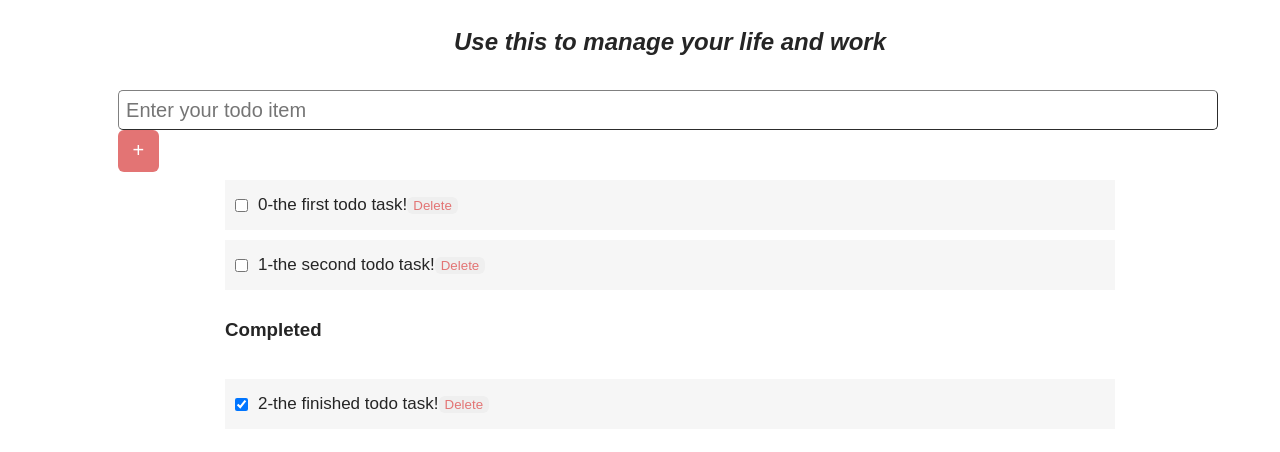
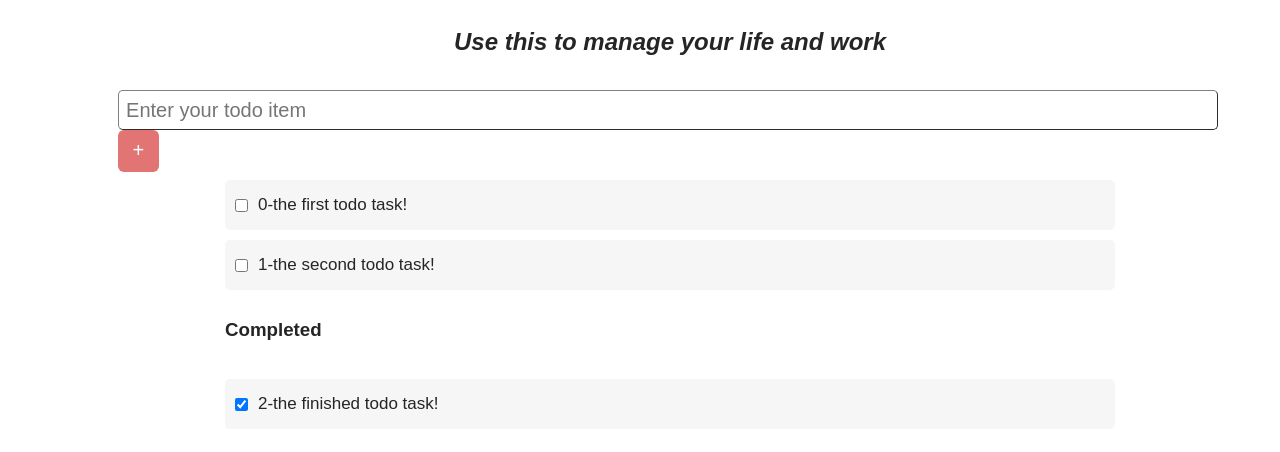
Before and after one commit to tongliAyra/todo-web-with-redux, a React (Create React App) app: page / in a window 1280 px wide. Shown: the top 452 px of the page. Built offline with nearby package versions, Linux system fonts and the light colour scheme.

Commit message:
feat: only hover can show the deleted btn

```diff
--- a/src/components/taskList.css
+++ b/src/components/taskList.css
@@ -17,6 +17,11 @@ ul li{
     height: 50px;
     display: flex;
     align-items: center;
+    border-radius: 5px;
+}
+
+ul li:hover .delete-btn{
+    display: block;
 }
 
 .delete-btn {
@@ -24,6 +29,7 @@ ul li{
     color: #e37474;
     border-radius: 6px;
     border: white;
+    display: none;
 }
 
 .delete-btn:hover,
@@ -39,4 +45,8 @@ li input{
 
 li span{
     font-size: 17px;
+    flex: 1;
+    overflow: hidden;
+    text-overflow: ellipsis;
+    white-space: nowrap;
 }
```
